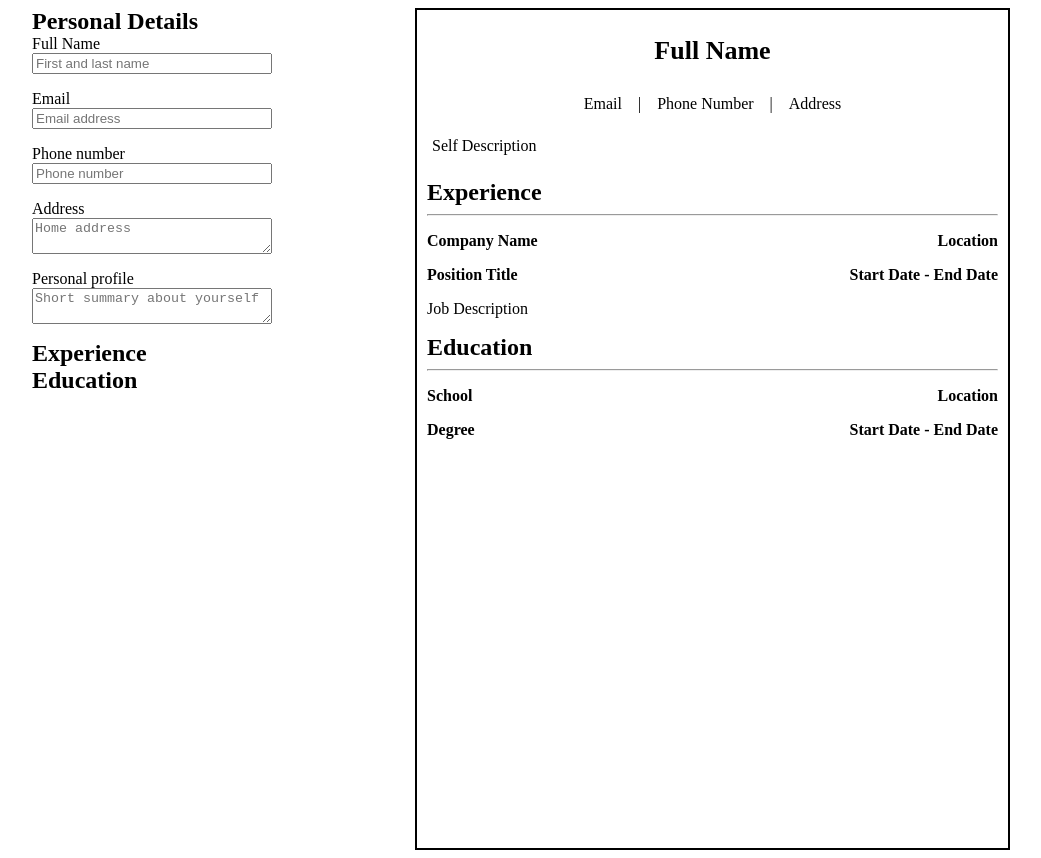
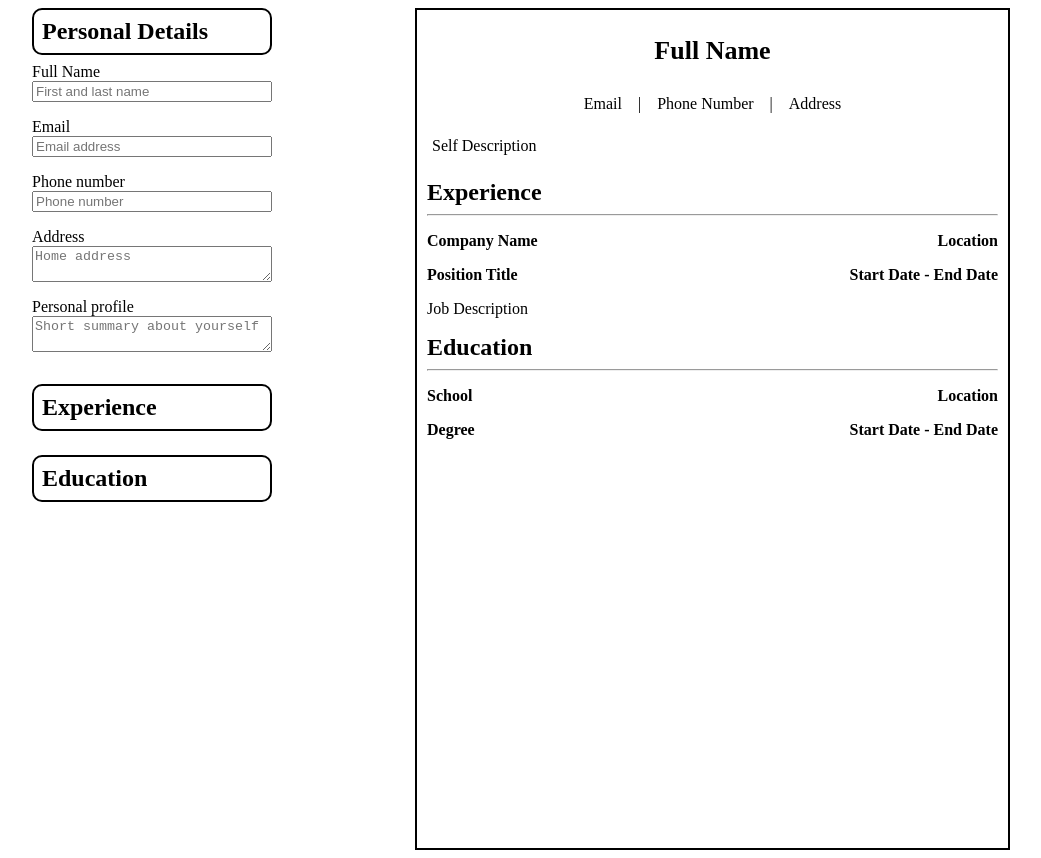
Before and after one commit to fahryanputra/CV-maker, a React (Vite) app: page / in a window 1280 px wide. Shown: the whole page, without its empty margins (119-1160 px from the left). Built offline with nearby package versions, Linux system fonts and the light colour scheme.

Commit message:
Add basic css styling

```diff
--- a/src/components/forms/Education.jsx
+++ b/src/components/forms/Education.jsx
@@ -25,7 +25,7 @@ function Education({ data, setData, onChange, isActive, onShow, removeForm }) {
   const [activeIndex, setActiveIndex] = useState(0);
 
   return (
-    <form className="education">
+    <form className="education form-section">
       <h2 onClick={onShow}>Education</h2>
       {isActive &&
         data.educations.map((education, index) => (
--- a/src/components/forms/EducationForm.jsx
+++ b/src/components/forms/EducationForm.jsx
@@ -11,10 +11,9 @@ function EducationForm({
 }) {
   const formName = "educations";
   return (
-    <div onClick={onVisible} key={education.id}>
+    <div className="visible" onClick={onVisible} key={education.id}>
       {isVisible ? (
         <div>
-          <h4>Education {index + 1}</h4>
           <InputGroup
             id={"school-" + index}
             labelText="School"
@@ -55,7 +54,7 @@ function EducationForm({
             onChange={(e) => onChange(e, formName, education.id, "location")}
             value={education.location}
           />
-
+          <div className="button-delete container">
             {educationsLength > 1 && (
               <button
                 onClick={(e) => {
@@ -67,8 +66,11 @@ function EducationForm({
               </button>
             )}
           </div>
+        </div>
       ) : (
-        <h4>{education.school ? education.school : "Blank School"}</h4>
+        <h4 className="collapsed">
+          {education.school ? education.school : "Blank School"}
+        </h4>
       )}
     </div>
   );
--- a/src/components/forms/Experience.jsx
+++ b/src/components/forms/Experience.jsx
@@ -26,7 +26,7 @@ function Experience({ data, setData, onChange, isActive, onShow, removeForm }) {
   const [activeIndex, setActiveIndex] = useState(0);
 
   return (
-    <form className="experience">
+    <form className="experience form-section">
       <h2 onClick={onShow}>Experience</h2>
       {isActive &&
         data.experiences.map((experience, index) => (
--- a/src/components/forms/ExperienceForm.jsx
+++ b/src/components/forms/ExperienceForm.jsx
@@ -12,10 +12,9 @@ function ExperienceForm({
   const formName = "experiences";
 
   return (
-    <div onClick={onVisible} key={experience.id}>
+    <div className="visible" onClick={onVisible} key={experience.id}>
       {isVisible ? (
         <div>
-          <h4>Experience {index + 1}</h4>
           <InputGroup
             id={"company-name-" + index}
             labelText="Company Name"
@@ -70,7 +69,7 @@ function ExperienceForm({
             onChange={(e) => onChange(e, formName, experience.id, "location")}
             value={experience.location}
           />
-
+          <div className="button-delete container">
             {experiencesLength > 1 && (
               <button
                 onClick={(e) => {
@@ -82,9 +81,10 @@ function ExperienceForm({
               </button>
             )}
           </div>
+        </div>
       ) : (
-        <h4>
-          {experience.companyName ? experience.companyName : "Blank Company"}
+        <h4 className="collapsed">
+          {experience.companyName ? experience.companyName : "No company name"}
         </h4>
       )}
     </div>
--- a/src/components/forms/InputForm.jsx
+++ b/src/components/forms/InputForm.jsx
@@ -1,3 +1,4 @@
+import "../../styles/InputForm.css";
 import PersonalDetails from "./PersonalDetails";
 import Education from "./Education";
 import Experience from "./Experience";
@@ -34,7 +35,7 @@ function InputForm({ data, setData }) {
   const [showChildren, setShowChildren] = useState(true);
 
   return (
-    <>
+    <div className={"input-form"}>
       <PersonalDetails data={data} setData={setData} />
       <Experience
         data={data}
@@ -52,7 +53,7 @@ function InputForm({ data, setData }) {
         onShow={() => toggleFormVisibility(2)}
         removeForm={removeForm}
       />
-    </>
+    </div>
   );
 }
 
--- a/src/components/forms/PersonalDetails.jsx
+++ b/src/components/forms/PersonalDetails.jsx
@@ -1,21 +1,23 @@
 import InputGroup from "../InputGroup";
 
 function PersonalDetails({ data, setData }) {
-  function handlePersonalDetailsChange(inputName, e) {
+  function handleChange(e, inputName) {
     setData({
       ...data,
       personalDetails: { ...data.personalDetails, [inputName]: e.target.value },
     });
   }
 
-  const children = (
+  return (
+    <form className="personal-details form-section">
+      <h2>Personal Details</h2>
       <div>
         <InputGroup
           id="full-name"
           labelText="Full Name"
           type="text"
           placeholder="First and last name"
-        onChange={(e) => handlePersonalDetailsChange("fullName", e)}
+          onChange={(e) => handleChange(e, "fullName")}
           value={data.personalDetails.fullName}
         />
         <InputGroup
@@ -23,7 +25,7 @@ function PersonalDetails({ data, setData }) {
           labelText="Email"
           type="email"
           placeholder="Email address"
-        onChange={(e) => handlePersonalDetailsChange("email", e)}
+          onChange={(e) => handleChange(e, "email")}
           value={data.personalDetails.email}
         />
         <InputGroup
@@ -31,7 +33,7 @@ function PersonalDetails({ data, setData }) {
           labelText="Phone number"
           type="tel"
           placeholder="Phone number"
-        onChange={(e) => handlePersonalDetailsChange("phone", e)}
+          onChange={(e) => handleChange(e, "phone")}
           value={data.personalDetails.phone}
         />
         <InputGroup
@@ -39,7 +41,7 @@ function PersonalDetails({ data, setData }) {
           labelText="Address"
           type="textarea"
           placeholder="Home address"
-        onChange={(e) => handlePersonalDetailsChange("address", e)}
+          onChange={(e) => handleChange(e, "address")}
           value={data.personalDetails.address}
         />
         <InputGroup
@@ -47,15 +49,9 @@ function PersonalDetails({ data, setData }) {
           labelText="Personal profile"
           type="textarea"
           placeholder="Short summary about yourself"
-        onChange={(e) => handlePersonalDetailsChange("profile", e)}
+          onChange={(e) => handleChange(e, "profile")}
         />
       </div>
-  );
-
-  return (
-    <form className="personal-details">
-      <h2>Personal Details</h2>
-      {children}
     </form>
   );
 }
--- a/src/styles/Content.css
+++ b/src/styles/Content.css
@@ -2,3 +2,11 @@
   display: flex;
   justify-content: space-evenly;
 }
+
+button {
+  background: none;
+  border: 2px solid black;
+  border-radius: 5px;
+  padding: 0.5rem;
+  font-size: 14px;
+}
--- /dev/null
+++ b/src/styles/InputForm.css
@@ -0,0 +1,32 @@
+.input-form {
+  display: flex;
+  flex-direction: column;
+  gap: 1rem;
+}
+
+.input-form > form > h2 {
+  border: 2px solid black;
+  padding: 0.5rem;
+  border-radius: 10px;
+  margin-bottom: 0.5rem;
+}
+
+.input-form > form > button {
+  width: 100%;
+}
+
+.input-form > form .collapsed {
+  border: 2px solid black;
+  padding: 0.5rem;
+  border-radius: 10px;
+  margin: 0;
+}
+
+.input-form > form .visible {
+  margin-bottom: 0.5rem;
+}
+
+.input-form > form .button-delete.container {
+  display: flex;
+  justify-content: end;
+}
```
Lines whose indentation alone changed are shown as unchanged.
